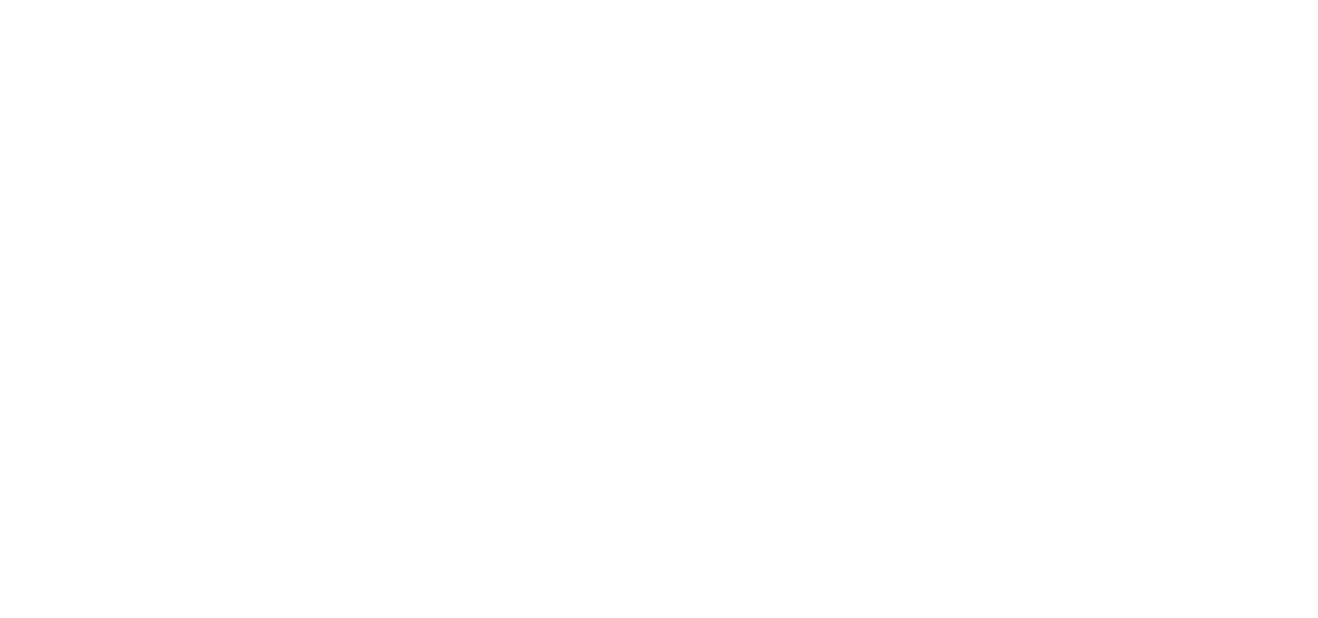
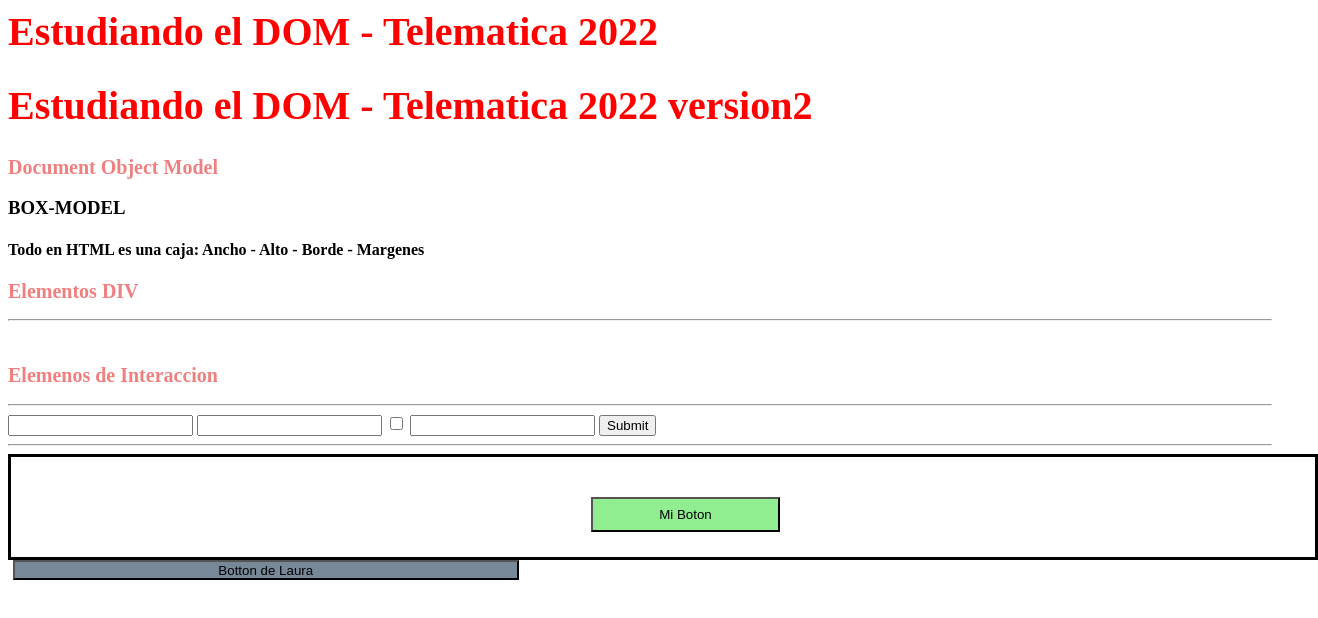
Before and after one commit to JohanFZ10/telematica-2023, a plain HTML site: page ejercicio-01/index.html in a window 1280 px wide. Shown: the whole page, 1318 px wide, since content can reach past the window. Drawn offline with Linux system fonts and the light colour scheme.

Commit message:
Introduction to HTML and CSS

```diff
--- a/ejercicio-01/index.html
+++ b/ejercicio-01/index.html
@@ -1,16 +1,75 @@
 <html lang="en">
   <head>
-        <meta charset="UTF-8">
-        <meta http-equiv="X-UA-Compatible" content="IE=edge">
-        <meta name="viewport" content="width=device-width, initial-scale=1.0">
-        <title>Document</title>
+    <meta charset="UTF-8" />
+    <meta http-equiv="X-UA-Compatible" content="IE=edge" />
+    <meta name="viewport" content="width=device-width, initial-scale=1.0" />
+    <title>Mi App</title>
+    <link rel="stylesheet" href="styles.css">
     <!-- Aqui se colocan bibliotecas externas -->
     <!-- Aqui se colocan bibliotecas internas -->
     <!-- Aqui se colocan bibliotecas internas -->
     <!-- Aqui se colocan bibliotecas externas -->
-
+    <!-- <style>
+      h1 {
+        color: red;
+        font-size: 40px;
+      }
+      h2 {
+        color: lightcoral;
+        font-size: 20px;
+      }
+      div {
+        background-color: brown;
+        width: 200px;
+        height: 200px;
+        border: 3px solid black;
+        padding-top: 40px;
+        padding-left: 40px;
+      }
+   </style> -->
   </head>
   <body>
+    <h1>Estudiando el DOM - Telematica 2022</h1>
+    <h1>Estudiando el DOM - Telematica 2022 version2</h1>
+    <h2>Document Object Model</h2>
+    <h3>BOX-MODEL</h3>
+    <h4>Todo en HTML es una caja: Ancho - Alto - Borde - Margenes</h4>
+    <h2>Elementos DIV</h2>
+    <!-- <div>Caja 1</div>
+    <div>Caja 2</div>
+    <div>Caja 3</div>
+    <div>Caja 4</div> -->
+    <hr>
+    <br>
+    <h2>Elemenos de Interaccion</h2>
+    <hr>
+    <input type="text">
+    <input type="password">
+    <input type="checkbox">
+    <input type="datetime">
+    <input type="submit">
+    <hr>
+    <div class="container">
+        <button class="btn-johan" id="btn-johan">Mi Boton</button>
+    </div>
+    <button class="btn-laura" id="btn-laura">Botton de Laura</button>
+
+
+
+
+
+
+
+
+
+
+
+
+
+
+
+
+
 
   </body>
 </html>
--- /dev/null
+++ b/ejercicio-01/styles.css
@@ -0,0 +1,46 @@
+h1 {
+  color: red;
+  font-size: 40px;
+}
+h2 {
+  color: lightcoral;
+  font-size: 20px;
+}
+.container{
+  width: 100%;
+  height: 60px;
+  display: flex;
+  justify-content: center;
+  background-color: white;
+}
+div {
+  background-color: brown;
+  width: 200px;
+  height: 200px;
+  border: 3px solid black;
+  padding-top: 40px;
+  padding-left: 40px;
+}
+
+
+button{
+  background-color: blueviolet;
+}
+
+.btn-johan{
+  background-color: lightgreen;
+}
+.btn-laura{
+  background-color: lightslategrey;
+}
+
+#btn-johan{
+  width: 15%;
+  height: 35px;
+  margin-left: 5px;
+}
+#btn-laura{
+  width: 40%;
+  height: 20px;
+  margin-left: 5px;
+}
```
Lines whose indentation alone changed are shown as unchanged.
